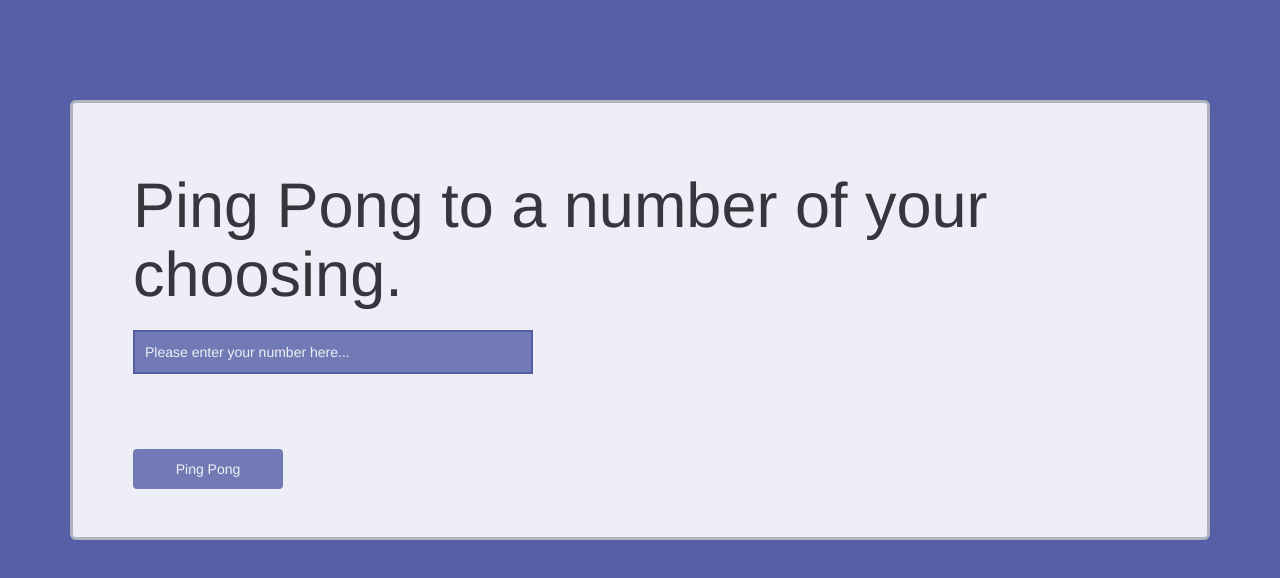
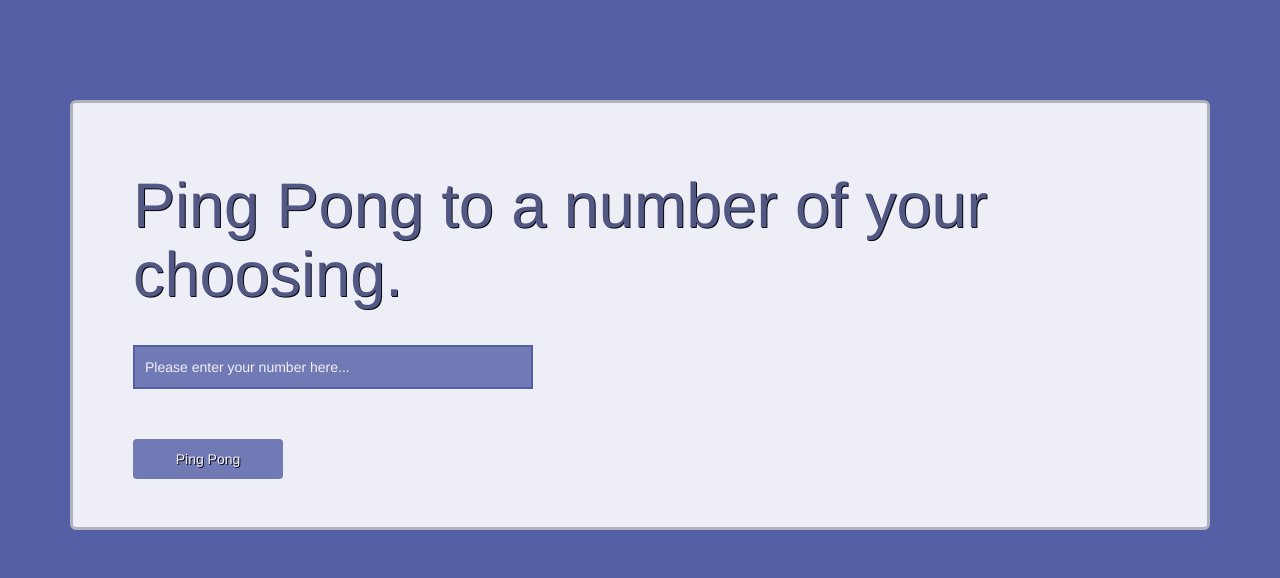
Before and after one commit to vladtheinhaler23/04.01.16-Code-Review, a plain HTML site: page index.html in a window 1280 px wide. Drawn offline with Linux system fonts and the light colour scheme.

Commit message:
added styles to text and buttons

```diff
--- a/css/styles.css
+++ b/css/styles.css
@@ -1,5 +1,10 @@
 body {
   background-color: #555FA6;
+}
+#jumbotronHead {
+  margin-bottom: 25px;
+  color: #525880;
+  text-shadow: 1px 1px black;
 }
 ul{
   margin-top: 100px;
@@ -20,8 +25,10 @@ li {
   line-height: 175px;
   border-style: solid;
   border-width: 2px;
-  border-color: black;
+  border-color: #525880;;
   opacity: 0.8;
+  color: #525880;
+  text-shadow: 1px 1px black;
 
 }
 .results {
@@ -43,12 +50,14 @@ li {
   min-height: 40px;
   min-width: 150px;
   color: white;
-  margin-top: 50px;
+  margin-top: 25px;
+  text-shadow: 1px 1px black;
 
 }
 .btn:hover {
   background-color: #3B3F5B;
   color: #D7D8DE;
+  text-shadow: 1px 1px black;
 }
 input {
  width: 400px;
--- a/index.html
+++ b/index.html
@@ -11,7 +11,7 @@
   <body>
     <div class = "container">
       <div class = "jumbotron">
-        <h1>Ping Pong to a number of your choosing.</h1>
+        <h1 id="jumbotronHead">Ping Pong to a number of your choosing.</h1>
         <form>
          <div class="form-group">
            <input id="userNumber" type="text" placeholder="Please enter your number here..." required>
```
